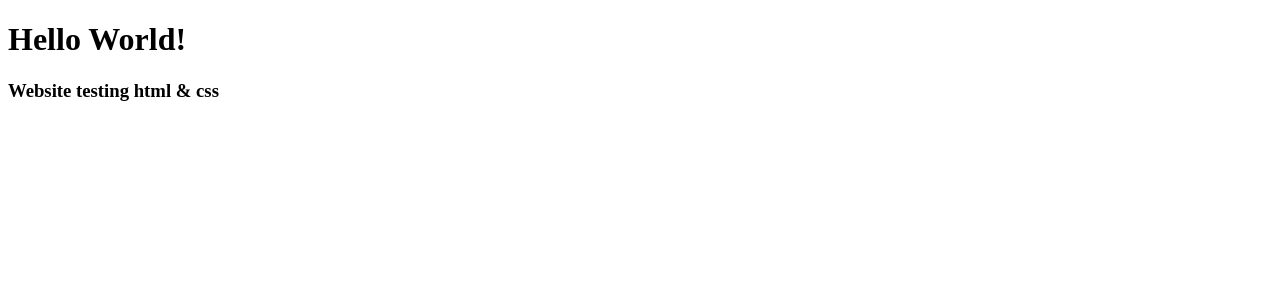
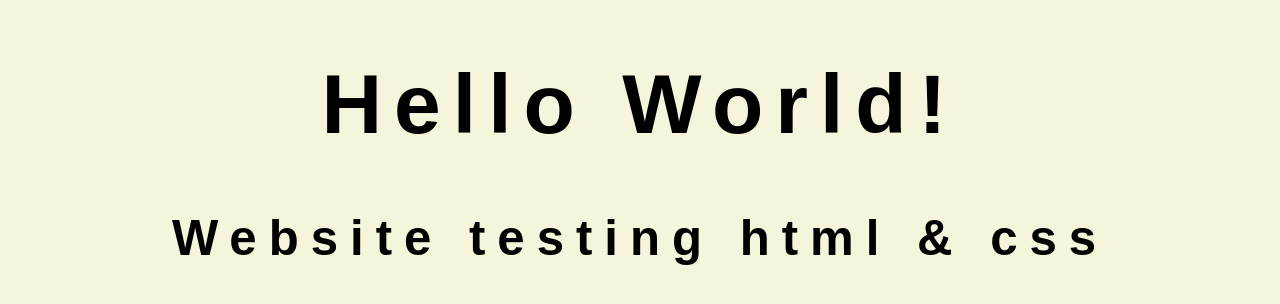
Before and after one commit to kelvinwijayaaa/myfirstweb, a plain HTML site: page index.html in a window 1280 px wide. Drawn offline with Linux system fonts and the light colour scheme.

Commit message:
Update index.html

```diff
--- a/index.html
+++ b/index.html
@@ -4,7 +4,7 @@
     <meta charset="UTF-8">
     <meta name="viewport" content="width=device-width, initial-scale=1.0">
     <title>Document</title>
-    <link rel="stylesheet" href="kode.css">
+    <link rel="stylesheet" href="index.css">
 </head>
 <body>
     <header class="letter">
```
